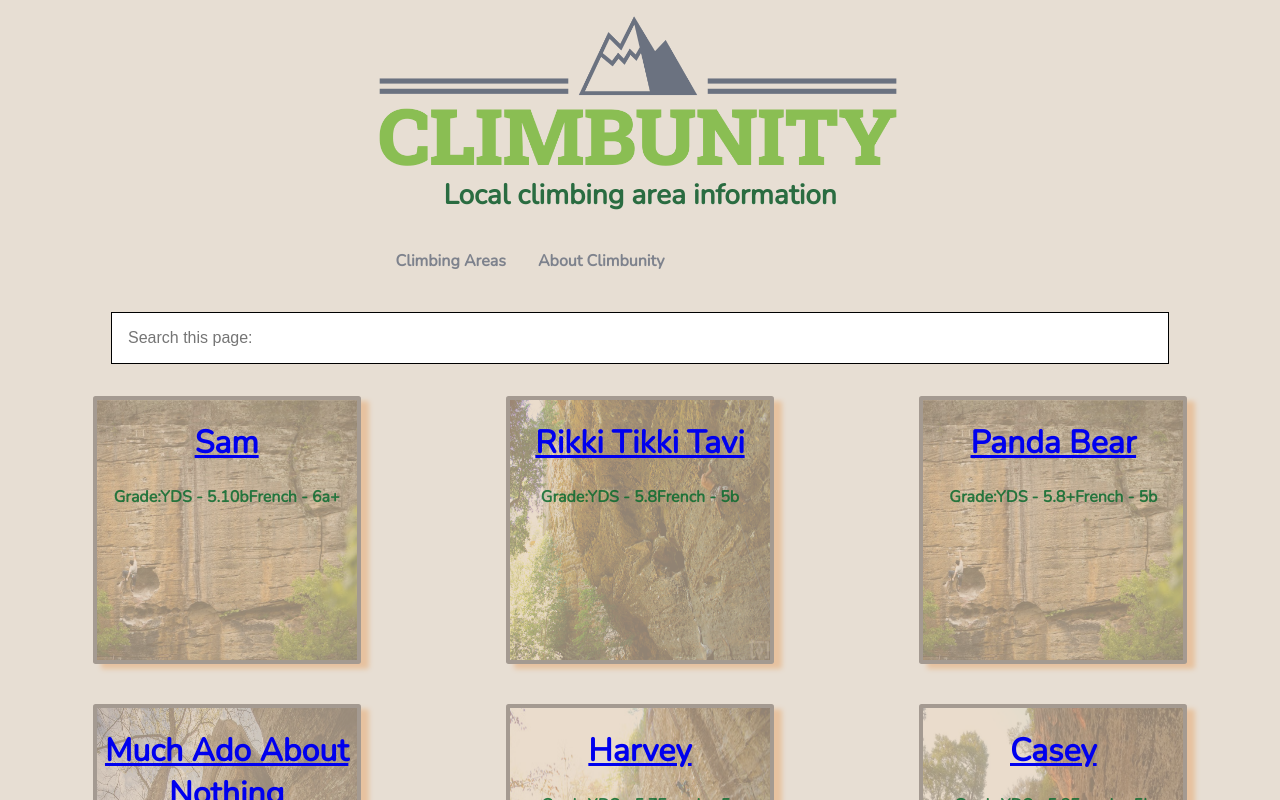
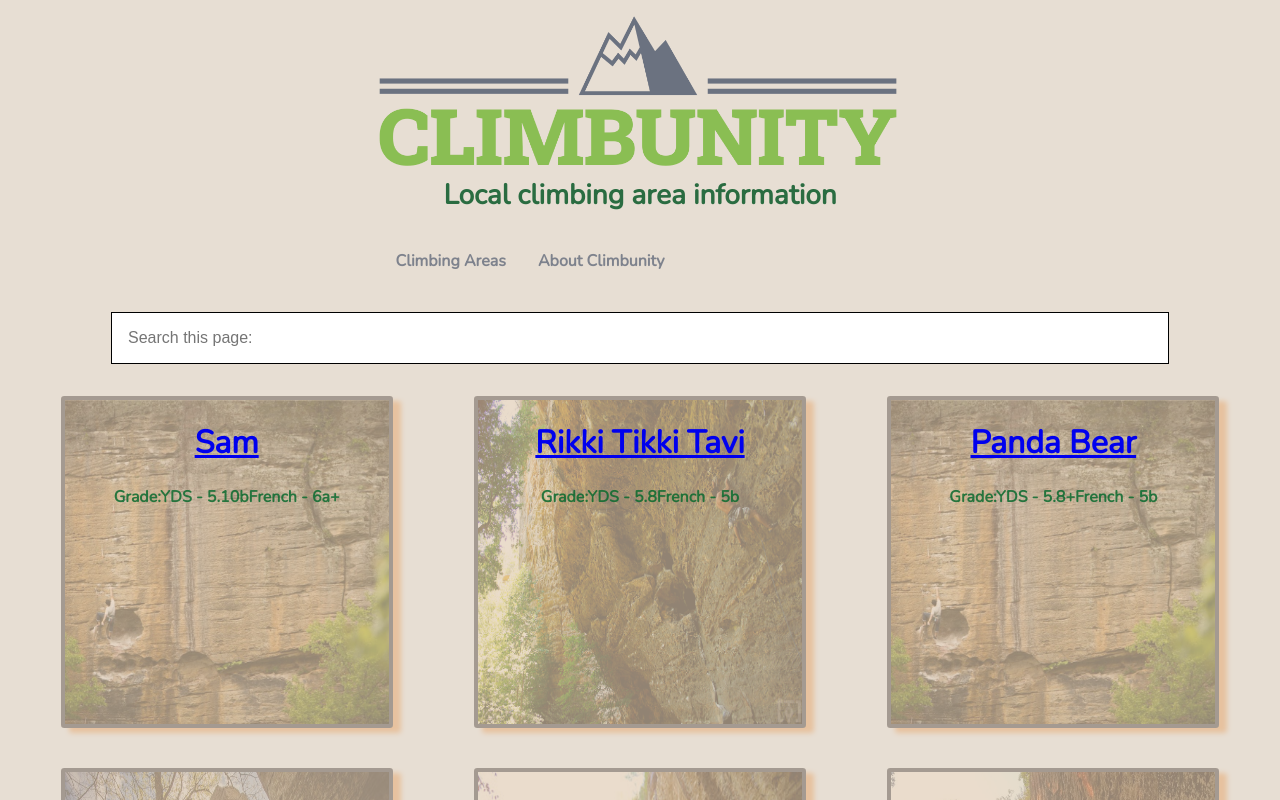
Before and after one commit to energeist/climbunity-front-end, a React (Create React App) app: page /#/wall/animal_crackers_wall in a window 1280 px wide. Shown: the top 800 px of the page. Built offline with nearby package versions, Linux system fonts and the light colour scheme.

Commit message:
fixed card size

```diff
--- a/src/components/ClimbingRoute.css
+++ b/src/components/ClimbingRoute.css
@@ -8,8 +8,8 @@
 }
 
 .RouteCard {
-  width: 260px;
-  height: 260px;
+  width: 324px;
+  height: 324px;
   margin: auto;
   border: 4px solid rgba(126, 124, 124, 0.6);
   border-radius: 1%;
```
